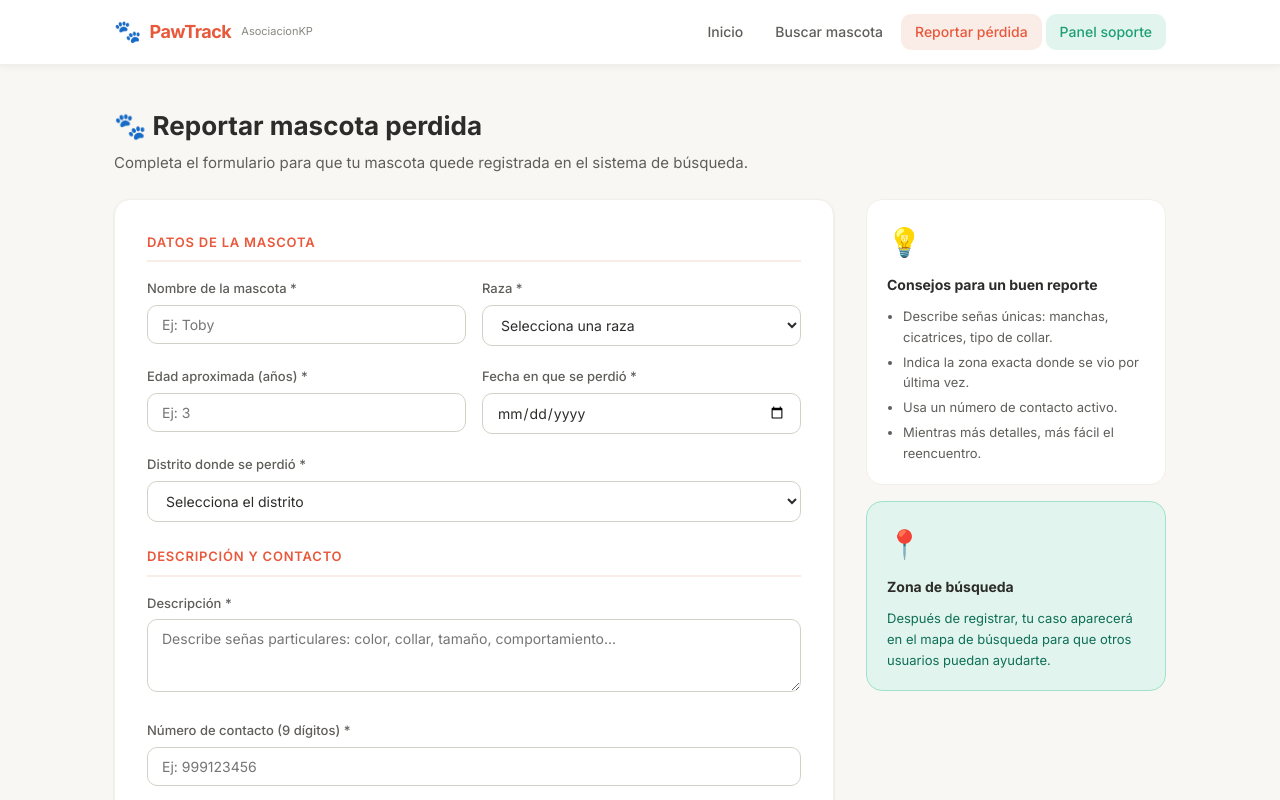
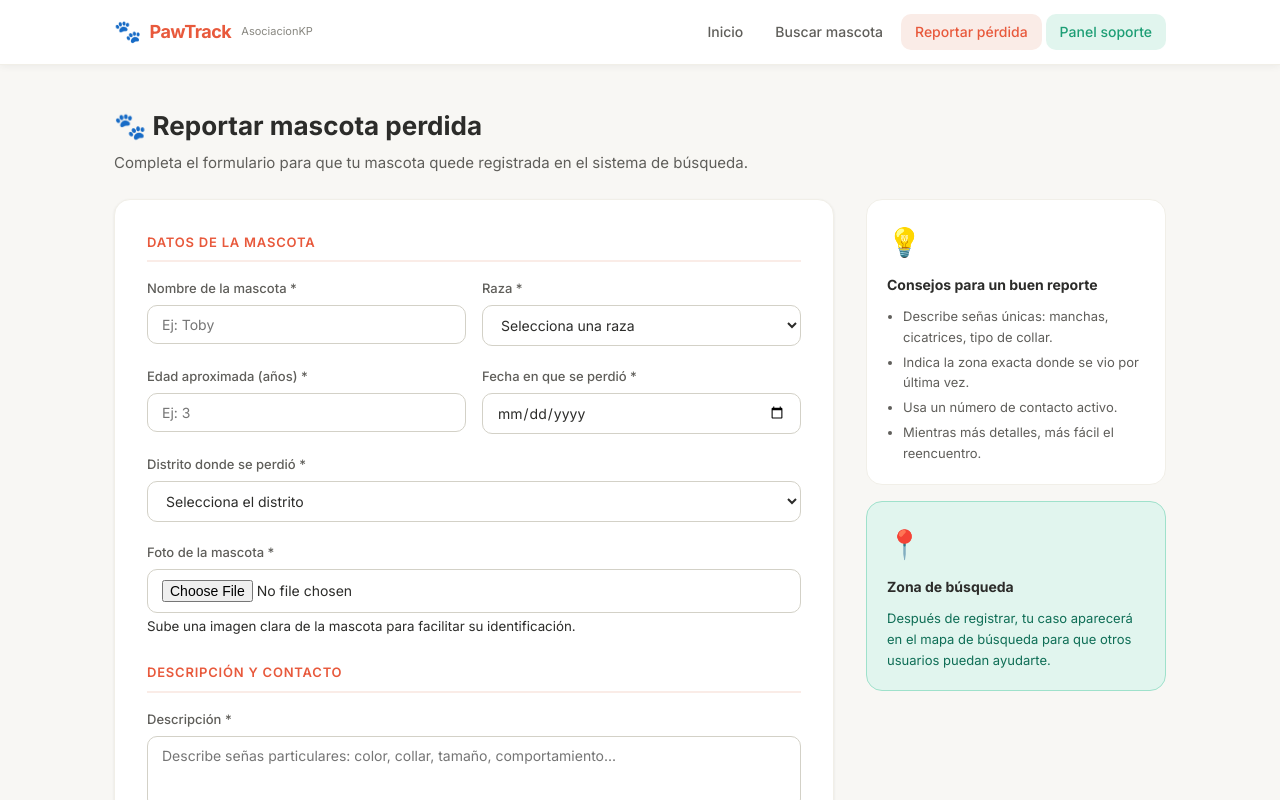
Before and after one commit to Proyectos-UPC/AsociacionKP, an Angular app: page /registro in a window 1280 px wide. Shown: the top 800 px of the page. Built offline with nearby package versions, Linux system fonts and the light colour scheme.

Commit message:
feat: add pet photo upload field

```diff
--- a/src/app/pages/registro-mascota/registro-mascota.html
+++ b/src/app/pages/registro-mascota/registro-mascota.html
@@ -48,6 +48,14 @@
           <option *ngFor="let d of distritos" [value]="d">{{ d }}</option>
         </select>
         <div class="error-msg" *ngIf="f['distrito'].invalid && f['distrito'].touched">Selecciona el distrito.</div>
+      </div>
+
+      <div class="form-group">
+        <label>Foto de la mascota *</label>
+        <input type="file" accept="image/*">
+        <small class="help-text">
+          Sube una imagen clara de la mascota para facilitar su identificación.
+        </small>
       </div>
 
       <div class="form-section-title" style="margin-top:1.5rem;">Descripción y contacto</div>
```
